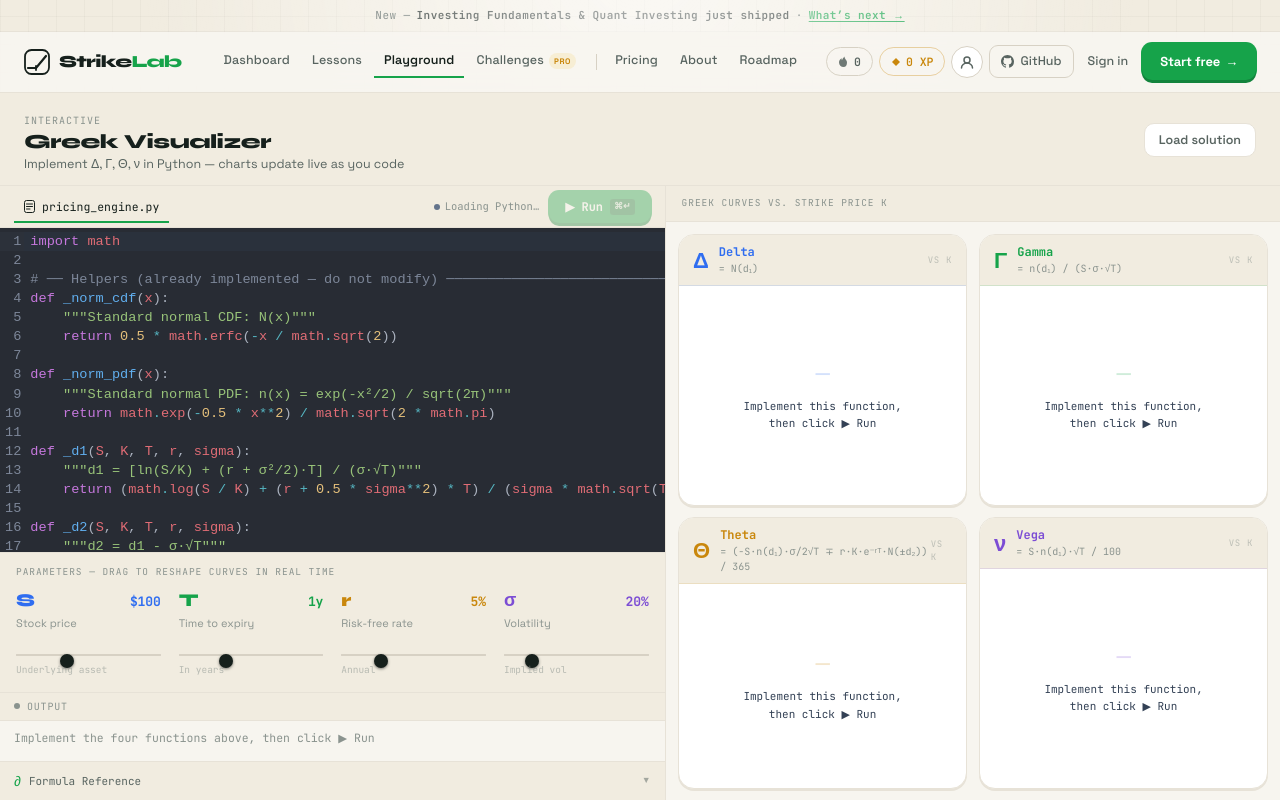
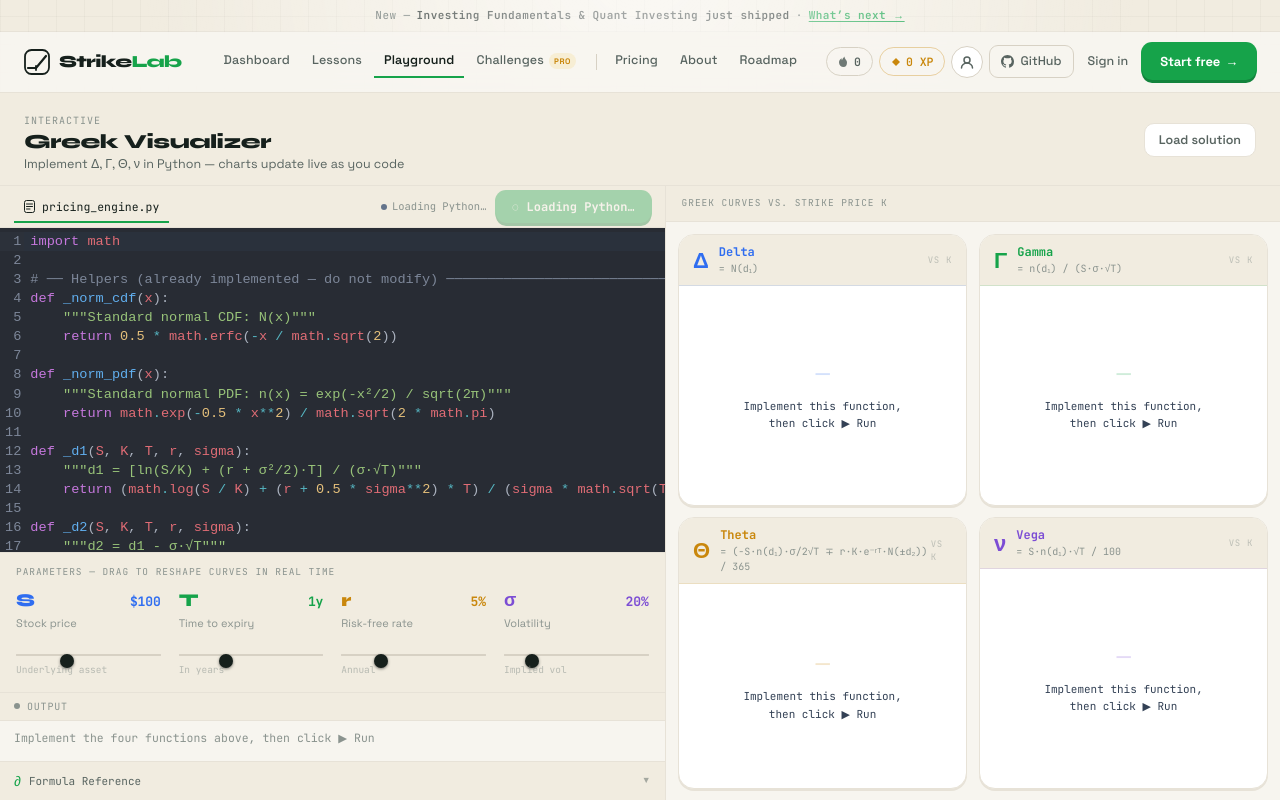
Before and after one commit to isaacgong0311-hash/strikelab, a Next.js app: page /playground in a window 1280 px wide. Shown: the top 800 px of the page. Built offline with nearby package versions, Linux system fonts and the light colour scheme.

Commit message:
fix: pointer-events none on ring label overlay + clear Python loading state

```diff
--- a/src/app/globals.css
+++ b/src/app/globals.css
@@ -2487,6 +2487,7 @@ h1, h2, h3, h4 {
   position: absolute; inset: 0;
   display: flex; flex-direction: column;
   align-items: center; justify-content: center;
+  pointer-events: none;
 }
 .db-ring-pct {
   font-family: var(--font-display), Georgia, serif;
--- a/src/app/playground/PlaygroundClient.tsx
+++ b/src/app/playground/PlaygroundClient.tsx
@@ -304,7 +304,9 @@ export default function PlaygroundClient() {
                 <span>{pyodideReady ? "Python 3.11" : "Loading Python…"}</span>
               </div>
               <button onClick={runAndPlot} disabled={status === "running" || !pyodideReady} className="pg-run-btn">
-                {status === "running" ? (
+                {!pyodideReady ? (
+                  <><span className="pg-spin">◌</span> Loading Python…</>
+                ) : status === "running" ? (
                   <><span className="pg-spin">◌</span> Running…</>
                 ) : (
                   <><span>▶</span> Run <kbd className="pg-kbd">⌘↵</kbd></>
```
